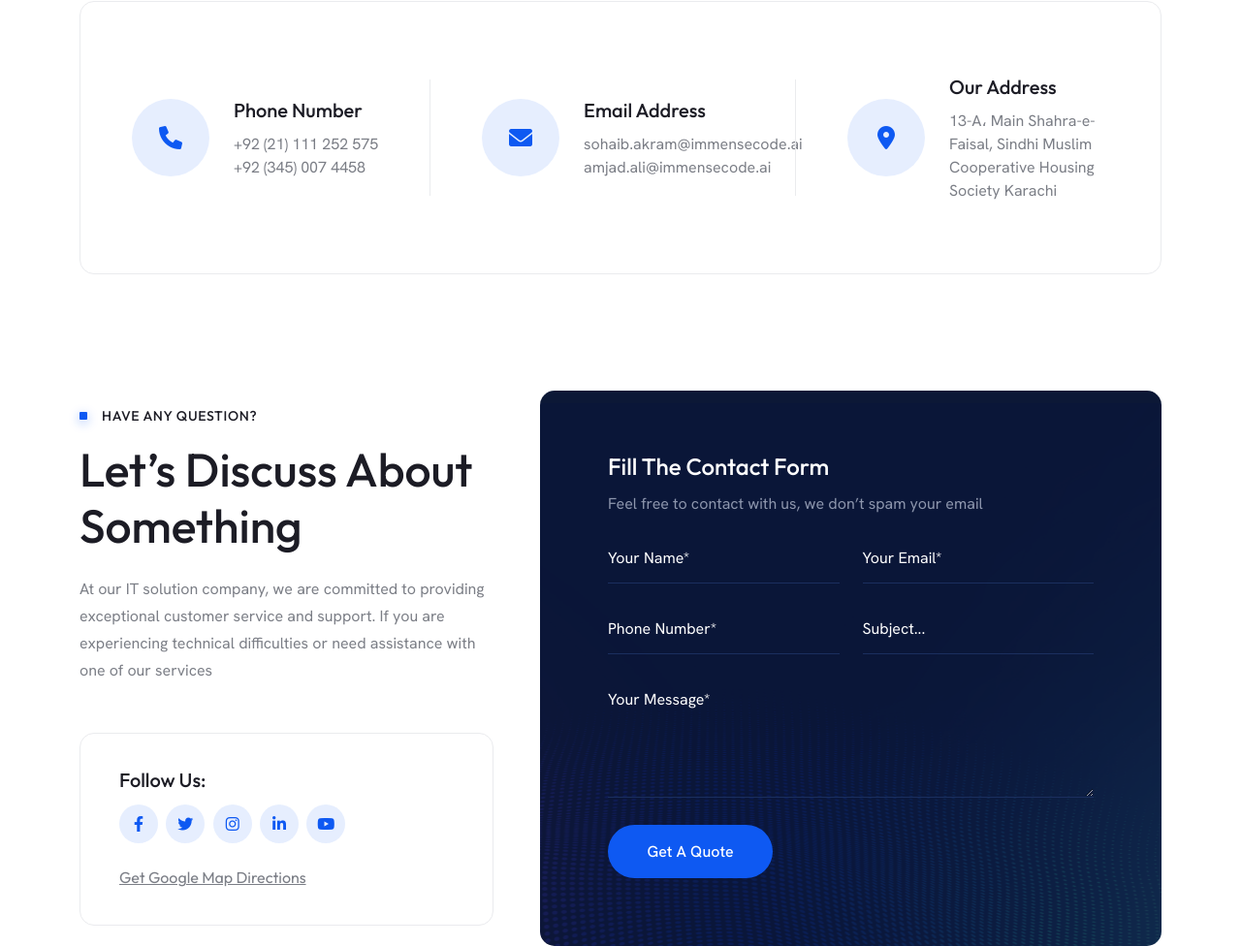
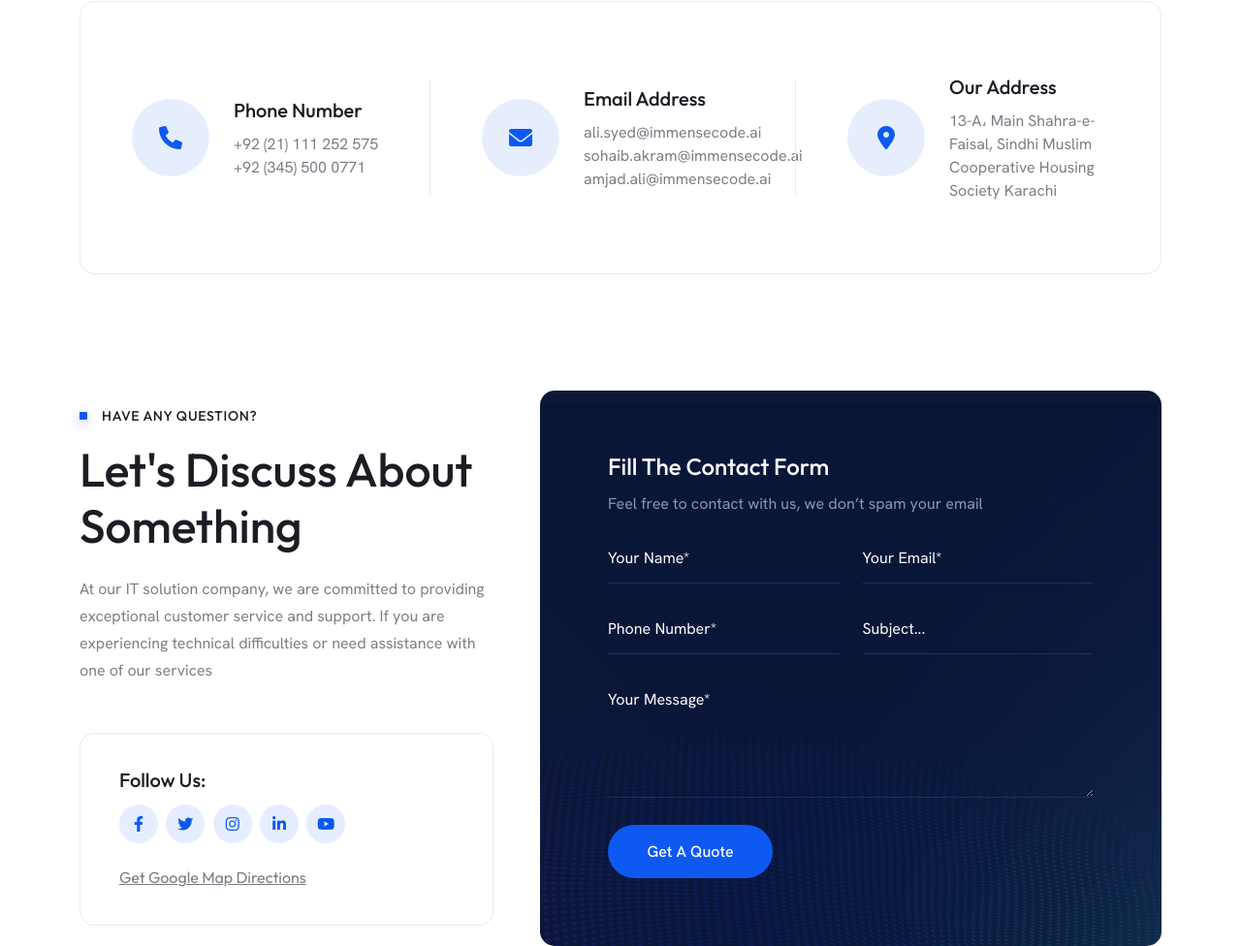
Before and after one commit to codespaceajcl/ImmenseCode-Website, a plain HTML site: page contact.html in a window 1280 px wide. Shown: the part 860-1836 px from the top of the page at 97% size. Drawn offline with Linux system fonts and the light colour scheme.

Commit message:
second commit

```diff
--- a/contact.html
+++ b/contact.html
@@ -112,7 +112,7 @@
                     <div class="box-icon icon-btn"><i class="fas fa-phone"></i></div>
                     <div class="media-body">
                         <h3 class="box-title">Phone Number</h3>
-                        <p class="box-text"><a href="tel:+9221111252575">+92 (21) 111 252 575</a> <a href="tel:+9221111252575">+92 (345) 007 4458</a></p>
+                        <p class="box-text"><a href="tel:+9221111252575">+92 (21) 111 252 575</a> <a href="tel:+9221111252575">+92 (345) 500 0771</a></p>
                     </div>
                 </div>
                 <div class="divider"></div>
@@ -120,7 +120,7 @@
                     <div class="box-icon icon-btn"><i class="fas fa-envelope"></i></div>
                     <div class="media-body">
                         <h3 class="box-title">Email Address</h3>
-                        <p class="box-text"><a href="mailto:sohaib.akram@immensecode.ai">sohaib.akram@immensecode.ai</a> <a href="mailto:amjad.ali@immensecode.ai">amjad.ali@immensecode.ai</a></p>
+                        <p class="box-text"><a href="mailto:ali.syed@immensecode.ai">ali.syed@immensecode.ai</a><a href="mailto:sohaib.akram@immensecode.ai">sohaib.akram@immensecode.ai</a> <a href="mailto:amjad.ali@immensecode.ai">amjad.ali@immensecode.ai</a></p>
                     </div>
                 </div>
                 <div class="divider"></div>
@@ -140,7 +140,7 @@
                 <div class="col-lg-5 text-center text-lg-start">
                     <div class="pe-xxl-5 me-xl-4">
                         <div class="title-area mb-50"><span class="sub-title"><span class="text">Have Any Question?</span></span>
-                            <h2 class="sec-title">Let’s Discuss About Something</h2>
+                            <h2 class="sec-title">Let&#39;s Discuss About Something</h2>
                             <p class="sec-text">At our IT solution company, we are committed to providing exceptional customer service and support. If you are experiencing technical difficulties or need assistance with one of our services</p>
                         </div>
                         <div class="social-card">
@@ -193,7 +193,7 @@
                     <div class="col-lg-5 text-center text-lg-start">
                         <div class="pe-xxl-5 me-xl-4">
                             <div class="title-area mb-50"><span class="sub-title text-white"><span class="text">Have Any Question?</span></span>
-                                <h2 class="sec-title text-white">Let’s Discuss About Something</h2>
+                                <h2 class="sec-title text-white">Let&#39;s Discuss About Something</h2>
                                 <p class="sec-text">At our IT solution company, we are committed to providing exceptional customer service and support. If you are experiencing technical difficulties or need assistance with one of our services</p>
                             </div>
                             <div class="social-card">
```
Also changed, not shown: about.html (+1 -1 lines), index.html (+1 -1 lines), maintenance.html (+1 -1 lines).
